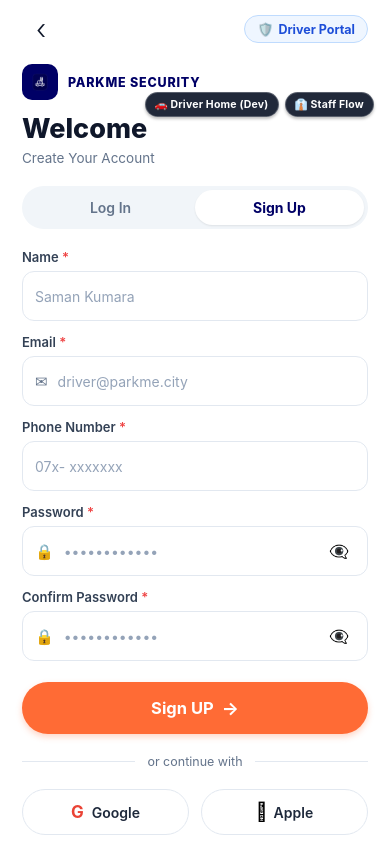
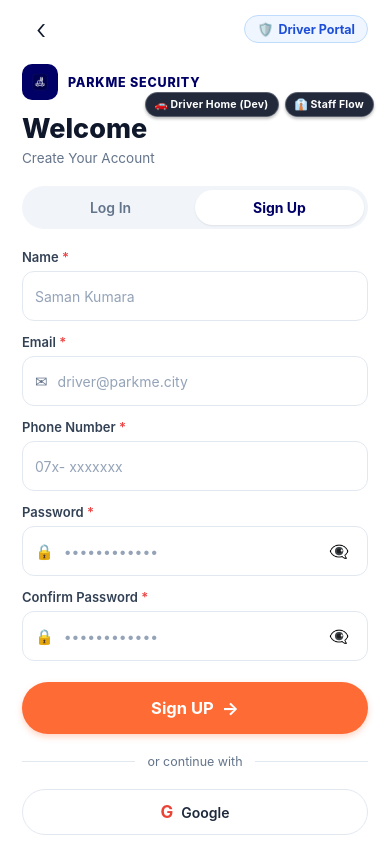
Before and after one commit to Sujitha-Wijethunga/ParkMe, a React Native app in the folder frontend/: screen / in a window 390 px wide. Both pictures are taken after a click on the button "Get Started". Built offline with nearby package versions, Linux system fonts and the light colour scheme.

Commit message:
chore: remove Apple sign-up option from driver registration

```diff
--- a/frontend/src/screens/driver/DriverSignUpScreen.tsx
+++ b/frontend/src/screens/driver/DriverSignUpScreen.tsx
@@ -154,7 +154,7 @@
     }
   };
 
-  const handleSocialLogin = (provider: 'Google' | 'Apple') => {
+  const handleSocialLogin = (provider: 'Google') => {
     Alert.alert(
       `${provider} Sign-Up`,
       `${provider} registration is currently unavailable and will be supported in an upcoming release. Please register using your email and password.`,
@@ -467,17 +467,6 @@
               >
                 <Text style={styles.socialGoogleG}>G</Text>
                 <Text style={styles.socialBtnText}>Google</Text>
-              </TouchableOpacity>
-
-              <TouchableOpacity
-                style={styles.socialBtn}
-                onPress={() => handleSocialLogin('Apple')}
-                activeOpacity={0.7}
-                accessibilityRole="button"
-                accessibilityLabel="Sign up with Apple"
-              >
-                <Text style={styles.socialAppleIcon}></Text>
-                <Text style={styles.socialBtnText}>Apple</Text>
               </TouchableOpacity>
             </View>
           </View>
```
